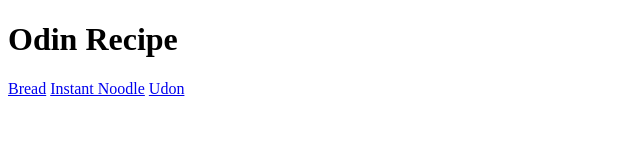
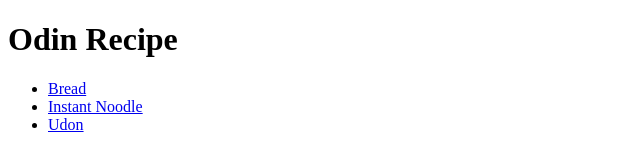
Before and after one commit to jungleGary/odin-recipe, a plain HTML site: page index.html in a window 1280 px wide. Shown: the whole page, without its empty margins (0-640 px from the left). Drawn offline with Linux system fonts and the light colour scheme.

Commit message:
fixed index.html

```diff
--- a/index.html
+++ b/index.html
@@ -8,9 +8,14 @@
 <body>
 
     <h1>Odin Recipe</h1>
-    <a href="recipes/bread.html">Bread</a>
-    <a href="recipes/instant-noodle.html">Instant Noodle</a>
-    <a href="recipes/udon.html">Udon</a>
+    <ul>
+
+        <li><a href="recipes/bread.html">Bread</a></li>
+        <li><a href="recipes/instant-noodle.html">Instant Noodle</a></li>
+        <li><a href="recipes/udon.html">Udon</a></li>
+
+    </ul>
 
 </body>
+
 </html>
```
